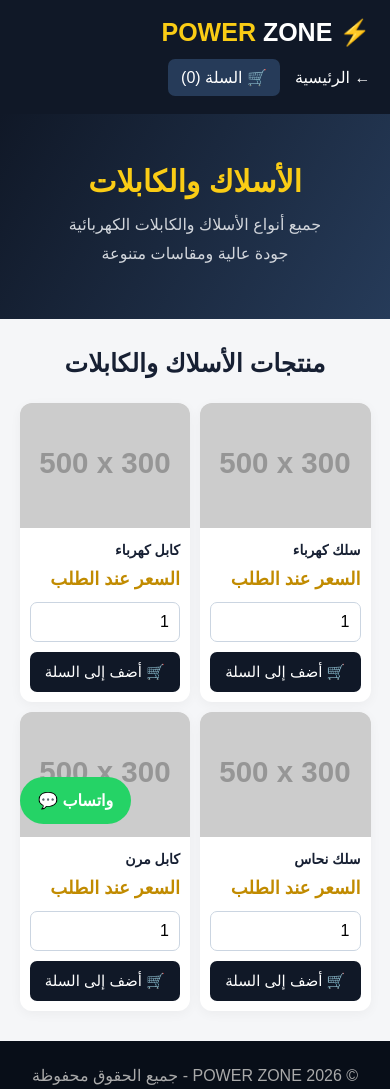
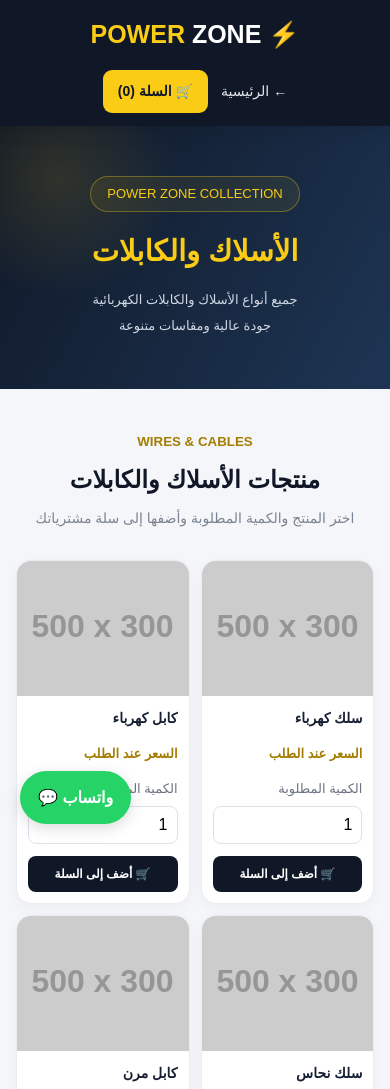
Before and after one commit to ykj4689ztj-spec/power-zone, a plain HTML site: page cables.html in a window 390 px wide. Shown: the top 1089 px of the page. Drawn offline with Linux system fonts and the light colour scheme; placeholder pictures from the web are drawn by us.

Commit message:
Update cables.html

```diff
--- a/cables.html
+++ b/cables.html
@@ -4,37 +4,83 @@
 <head>
 <meta charset="UTF-8">
 <meta name="viewport" content="width=device-width, initial-scale=1.0">
-<title>الأسلاك والكابلات | Power Zone</title>
+<meta name="theme-color" content="#101827">
+<title>الأسلاك والكابلات | POWER ZONE</title>
 
 <style>
 *{box-sizing:border-box;margin:0;padding:0}
-body{font-family:Arial,sans-serif;background:#f5f6f8;color:#172033}
-header{background:#101827;color:white;padding:18px 5%;display:flex;justify-content:space-between;align-items:center;flex-wrap:wrap;gap:12px}
-.logo{font-size:25px;font-weight:bold;color:#facc15}
+html{scroll-behavior:smooth}
+body{font-family:Arial,sans-serif;background:#f4f6f9;color:#172033;line-height:1.7}
+
+header{
+background:#101827;color:white;padding:15px 6%;
+display:flex;justify-content:space-between;align-items:center;
+flex-wrap:wrap;gap:14px;box-shadow:0 4px 18px #00000018;
+position:sticky;top:0;z-index:10
+}
+.logo{font-size:25px;font-weight:900;color:#facc15}
 .logo span{color:white}
-header a{color:white;text-decoration:none}
-.cart-link{background:#263b59;padding:9px 13px;border-radius:7px}
-.hero{background:linear-gradient(120deg,#101827,#263b59);color:white;text-align:center;padding:50px 20px}
-.hero h1{font-size:30px;margin-bottom:12px;color:#facc15}
-.hero p{color:#d1d5db;line-height:1.8}
-section{padding:30px 5%}
-.title{text-align:center;font-size:25px;margin-bottom:25px}
-.products{display:grid;grid-template-columns:repeat(auto-fit,minmax(170px,1fr));gap:15px}
-.product{background:white;border-radius:12px;overflow:hidden;box-shadow:0 3px 12px #0000000b}
-.product img{width:100%;height:165px;object-fit:cover;background:#eee}
-.info{padding:15px}
-.product h3{font-size:16px;margin-bottom:10px}
-.price{color:#c18b00;font-weight:bold;font-size:18px;margin-bottom:12px}
-.quantity{width:100%;padding:10px;border:1px solid #cbd5e1;border-radius:7px;margin-bottom:10px;font-size:16px}
-.add-cart{display:block;width:100%;text-align:center;background:#101827;color:white;padding:11px;border:0;text-decoration:none;border-radius:7px;cursor:pointer;font-size:15px}
-.add-cart:hover{background:#facc15;color:#111827}
-footer{background:#080e18;color:#aaa;text-align:center;padding:25px}
-.whatsapp{position:fixed;bottom:20px;left:20px;background:#25d366;color:white;text-decoration:none;padding:14px 18px;border-radius:30px;font-weight:bold}
+.header-actions{display:flex;align-items:center;gap:15px;flex-wrap:wrap}
+.header-actions a{text-decoration:none}
+.home-link{color:#e5e7eb;font-size:14px}
+.home-link:hover{color:#facc15}
+.cart-link{background:#facc15;color:#101827;padding:10px 15px;border-radius:9px;font-weight:bold;font-size:14px}
+
+.hero{
+background:radial-gradient(circle at 15% 20%,#facc1520,transparent 30%),linear-gradient(120deg,#101827,#1d3554);
+color:white;text-align:center;padding:65px 20px
+}
+.hero-label{display:inline-block;color:#facc15;background:#facc1512;border:1px solid #facc1555;padding:6px 16px;border-radius:30px;font-size:13px;margin-bottom:15px}
+.hero h1{font-size:36px;color:#facc15;margin-bottom:10px}
+.hero p{color:#d1d9e5;line-height:2;font-size:15px}
+
+section{padding:50px 6%}
+.section-heading{text-align:center;margin-bottom:30px}
+.section-heading small{color:#a47c00;font-weight:bold}
+.section-heading h2{font-size:28px;color:#101827;margin:6px 0}
+.section-heading p{color:#7b8492;font-size:14px}
+
+.products{
+display:grid;grid-template-columns:repeat(4,minmax(0,1fr));
+gap:18px;max-width:1100px;margin:auto
+}
+.product{
+background:white;border:1px solid #e9edf2;border-radius:15px;
+overflow:hidden;box-shadow:0 4px 15px #10182709;transition:.25s
+}
+.product:hover{transform:translateY(-5px);box-shadow:0 12px 28px #10182715}
+.product img{width:100%;height:175px;object-fit:cover;background:#eee;display:block}
+.info{padding:16px}
+.product h3{font-size:16px;color:#172033;margin-bottom:12px}
+.price{color:#a47c00;font-weight:bold;font-size:15px;margin-bottom:13px}
+.quantity-label{display:block;font-size:13px;color:#6b7280;margin-bottom:6px}
+.quantity{width:100%;padding:11px;border:1px solid #dce1e8;border-radius:8px;margin-bottom:12px;font-size:16px;outline:none}
+.quantity:focus{border-color:#d6a900}
+.add-cart{width:100%;background:#101827;color:white;padding:12px;border:0;border-radius:8px;cursor:pointer;font-size:14px;font-weight:bold;transition:.2s}
+.add-cart:hover{background:#facc15;color:#101827}
+
+footer{background:#080e18;color:#9ca3af;text-align:center;padding:25px;font-size:13px}
+footer strong{color:#facc15}
+.whatsapp{position:fixed;bottom:20px;left:20px;background:#25d366;color:white;text-decoration:none;padding:13px 18px;border-radius:30px;font-weight:bold;z-index:8;box-shadow:0 4px 15px #00000025}
+
+@media(max-width:900px){
+.products{grid-template-columns:repeat(2,minmax(0,1fr))}
+}
 @media(max-width:600px){
-.products{grid-template-columns:repeat(2,minmax(0,1fr));gap:10px}
-.product img{height:125px}
-.info{padding:10px}
+header{padding:13px 4%;justify-content:center}
+.header-actions{justify-content:center;gap:13px}
+.hero{padding:50px 15px}
+.hero h1{font-size:29px}
+.hero p{font-size:13px}
+section{padding:38px 4%}
+.section-heading h2{font-size:24px}
+.products{gap:11px}
+.product img{height:135px}
+.info{padding:11px}
 .product h3{font-size:14px}
+.price{font-size:13px}
+.quantity{padding:9px}
+.add-cart{font-size:12px;padding:11px}
 }
 </style>
 </head>
@@ -43,19 +89,24 @@ footer{background:#080e18;color:#aaa;text-align:center;padding:25px}
 
 <header>
 <div class="logo">⚡ POWER <span>ZONE</span></div>
-<div style="display:flex;gap:15px;align-items:center">
-<a href="index.html">← الرئيسية</a>
+<div class="header-actions">
+<a class="home-link" href="index.html">← الرئيسية</a>
 <a class="cart-link" href="cart.html">🛒 السلة (<span id="cartCount">0</span>)</a>
 </div>
 </header>
 
 <div class="hero">
+<div class="hero-label">POWER ZONE COLLECTION</div>
 <h1>الأسلاك والكابلات</h1>
 <p>جميع أنواع الأسلاك والكابلات الكهربائية<br>جودة عالية ومقاسات متنوعة</p>
 </div>
 
 <section>
-<h2 class="title">منتجات الأسلاك والكابلات</h2>
+<div class="section-heading">
+<small>WIRES & CABLES</small>
+<h2>منتجات الأسلاك والكابلات</h2>
+<p>اختر المنتج والكمية المطلوبة وأضفها إلى سلة مشترياتك</p>
+</div>
 
 <div class="products">
 
@@ -64,6 +115,7 @@ footer{background:#080e18;color:#aaa;text-align:center;padding:25px}
 <div class="info">
 <h3>سلك كهرباء</h3>
 <div class="price">السعر عند الطلب</div>
+<label class="quantity-label">الكمية المطلوبة</label>
 <input class="quantity" type="number" min="1" step="1" value="1" aria-label="كمية سلك كهرباء">
 <button class="add-cart" onclick="addToCart('سلك كهرباء',this)">🛒 أضف إلى السلة</button>
 </div>
@@ -74,6 +126,7 @@ footer{background:#080e18;color:#aaa;text-align:center;padding:25px}
 <div class="info">
 <h3>كابل كهرباء</h3>
 <div class="price">السعر عند الطلب</div>
+<label class="quantity-label">الكمية المطلوبة</label>
 <input class="quantity" type="number" min="1" step="1" value="1" aria-label="كمية كابل كهرباء">
 <button class="add-cart" onclick="addToCart('كابل كهرباء',this)">🛒 أضف إلى السلة</button>
 </div>
@@ -84,6 +137,7 @@ footer{background:#080e18;color:#aaa;text-align:center;padding:25px}
 <div class="info">
 <h3>سلك نحاس</h3>
 <div class="price">السعر عند الطلب</div>
+<label class="quantity-label">الكمية المطلوبة</label>
 <input class="quantity" type="number" min="1" step="1" value="1" aria-label="كمية سلك نحاس">
 <button class="add-cart" onclick="addToCart('سلك نحاس',this)">🛒 أضف إلى السلة</button>
 </div>
@@ -94,6 +148,7 @@ footer{background:#080e18;color:#aaa;text-align:center;padding:25px}
 <div class="info">
 <h3>كابل مرن</h3>
 <div class="price">السعر عند الطلب</div>
+<label class="quantity-label">الكمية المطلوبة</label>
 <input class="quantity" type="number" min="1" step="1" value="1" aria-label="كمية كابل مرن">
 <button class="add-cart" onclick="addToCart('كابل مرن',this)">🛒 أضف إلى السلة</button>
 </div>
@@ -103,54 +158,51 @@ footer{background:#080e18;color:#aaa;text-align:center;padding:25px}
 </section>
 
 <footer>
-<p>© 2026 POWER ZONE - جميع الحقوق محفوظة</p>
+<p>© 2026 <strong>POWER ZONE</strong> - جميع الحقوق محفوظة</p>
+<p>متجرك للأدوات الكهربائية ⚡</p>
 </footer>
 
-<a class="whatsapp" href="https://wa.me/201155284381" target="_blank">واتساب 💬</a>
+<a class="whatsapp" href="https://wa.me/201155284381" target="_blank" rel="noopener noreferrer">واتساب 💬</a>
 
 <script>
-const cartKey = "powerZoneCart";
+const cartKey="powerZoneCart";
 
 function getCart(){
-return JSON.parse(localStorage.getItem(cartKey) || "[]");
+return JSON.parse(localStorage.getItem(cartKey)||"[]");
+}
+
+function updateCartCount(){
+const cart=getCart();
+const count=cart.reduce((sum,item)=>sum+Number(item.quantity||item.qty||0),0);
+document.getElementById("cartCount").textContent=count;
 }
 
 function addToCart(name,button){
+const card=button.closest(".product");
+const input=card.querySelector(".quantity");
+const qty=Number(input.value);
 
-const card = button.closest(".product");
-const input = card.querySelector(".quantity");
-const qty = Number(input.value);
-
-if(!Number.isInteger(qty) || qty < 1){
+if(!Number.isInteger(qty)||qty<1){
 alert("من فضلك أدخل كمية صحيحة تبدأ من 1");
 input.focus();
 return;
 }
 
-let cart = getCart();
-let item = cart.find(product => product.name === name);
+let cart=getCart();
+let item=cart.find(product=>product.name===name);
 
 if(item){
-item.qty += qty;
+item.quantity=Number(item.quantity||item.qty||0)+qty;
+delete item.qty;
 }else{
-cart.push({name:name,qty:qty});
+cart.push({name:name,quantity:qty});
 }
 
 localStorage.setItem(cartKey,JSON.stringify(cart));
-
 updateCartCount();
 
-alert("تم إضافة " + qty + " من " + name + " إلى السلة بنجاح 🛒");
-
-input.value = 1;
-}
-
-function updateCartCount(){
-
-let cart = getCart();
-let count = cart.reduce((sum,item)=>sum + item.qty,0);
-
-document.getElementById("cartCount").textContent = count;
+alert("تم إضافة "+qty+" من "+name+" إلى السلة بنجاح 🛒");
+input.value=1;
 }
 
 updateCartCount();
```
